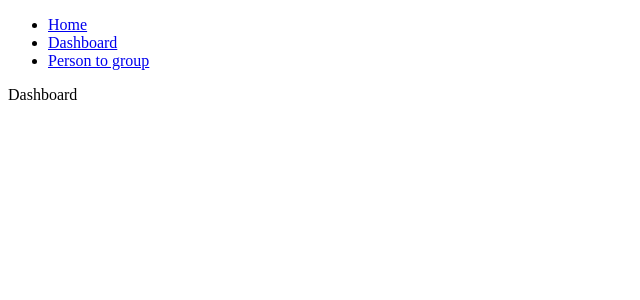
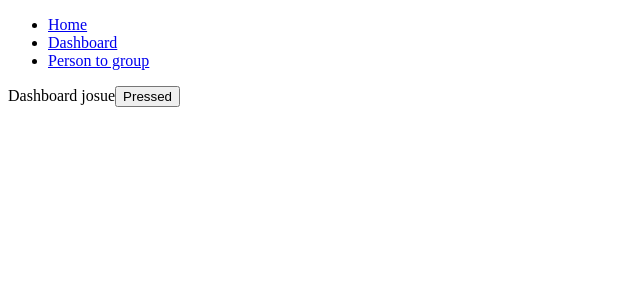
Before and after one commit to jbohorque13/rdrwebproject, a React (Create React App) app: page /dashboard in a window 1280 px wide. Shown: the top 300 px of the page, without its empty margins (0-640 px from the left). Built offline with nearby package versions, Linux system fonts and the light colour scheme.

Commit message:
all made things

```diff
--- a/src/App.tsx
+++ b/src/App.tsx
@@ -1,6 +1,7 @@
 import React from 'react';
 import { Route, Routes } from 'react-router-dom';
 import Sidebar from './components/Sidebar/Sidebar';
+import ProviderAuth from './contexts/auth';
 import { routes } from './utils/routesHelper';
 
 const InnerApp: React.FC = React.memo(() => {
@@ -28,12 +29,11 @@ const InnerApp: React.FC = React.memo(() => {
 })
 
 const App: React.FC = () => {
-
   return (
-    <div>
+    <ProviderAuth>
       <Sidebar />
       <InnerApp />
-    </div>
+    </ProviderAuth>
   )
 }
 
--- /dev/null
+++ b/src/contexts/auth.tsx
@@ -0,0 +1,33 @@
+import React from 'react';
+
+interface ProviderProp {
+  children: React.ReactNode;
+}
+
+const AuthContext = React.createContext({
+  name: 's',
+  toggleName: () => {}
+});
+
+export function useAuthContext () {
+  return React.useContext(AuthContext);
+}
+
+const ProviderAuth = (props: ProviderProp) => {
+  const [name, setName] = React.useState<string>('josue');
+
+  const toggleNameS = React.useCallback(() => {
+    setName('joheny');
+  }, []);
+
+  return (
+    <AuthContext.Provider value={{
+        name,
+        toggleName: toggleNameS
+    }}>
+      {props.children}
+    </AuthContext.Provider>
+  )
+}
+
+export default ProviderAuth;
--- a/src/pages/Dashboard/Dashboard.tsx
+++ b/src/pages/Dashboard/Dashboard.tsx
@@ -1,8 +1,13 @@
 import React from 'react'
+import { useAuthContext } from '../../contexts/auth';
 
-function Dashboard() {
+function Dashboard(props:any) {
+  const {name, toggleName} = useAuthContext()
   return (
-    <div>Dashboard</div>
+    <div>
+      Dashboard {name}
+      <button onClick={toggleName}> Pressed </button>
+    </div>
   )
 }
 
--- a/src/src/auth.ts
+++ /dev/null
@@ -1,3 +0,0 @@
-export function auth () {
-
-}
```
